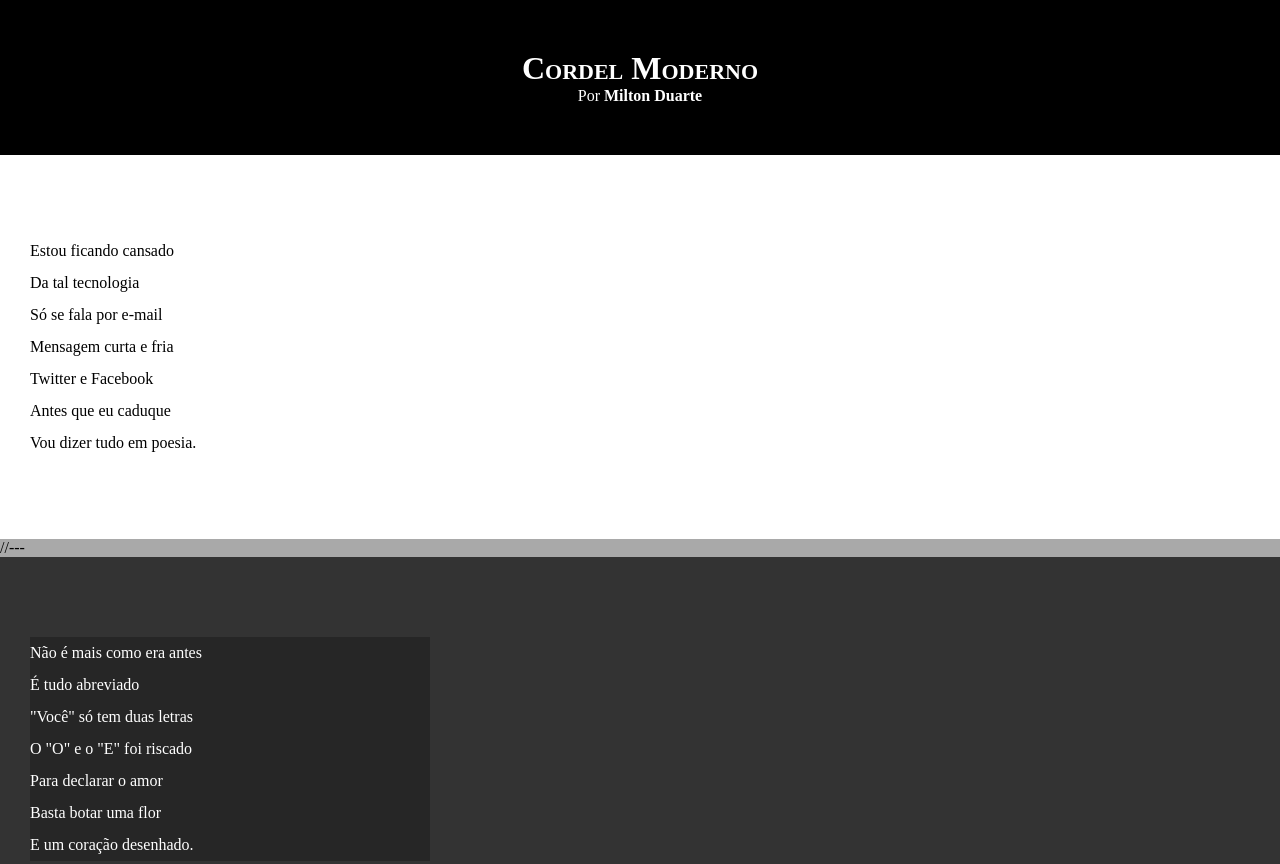
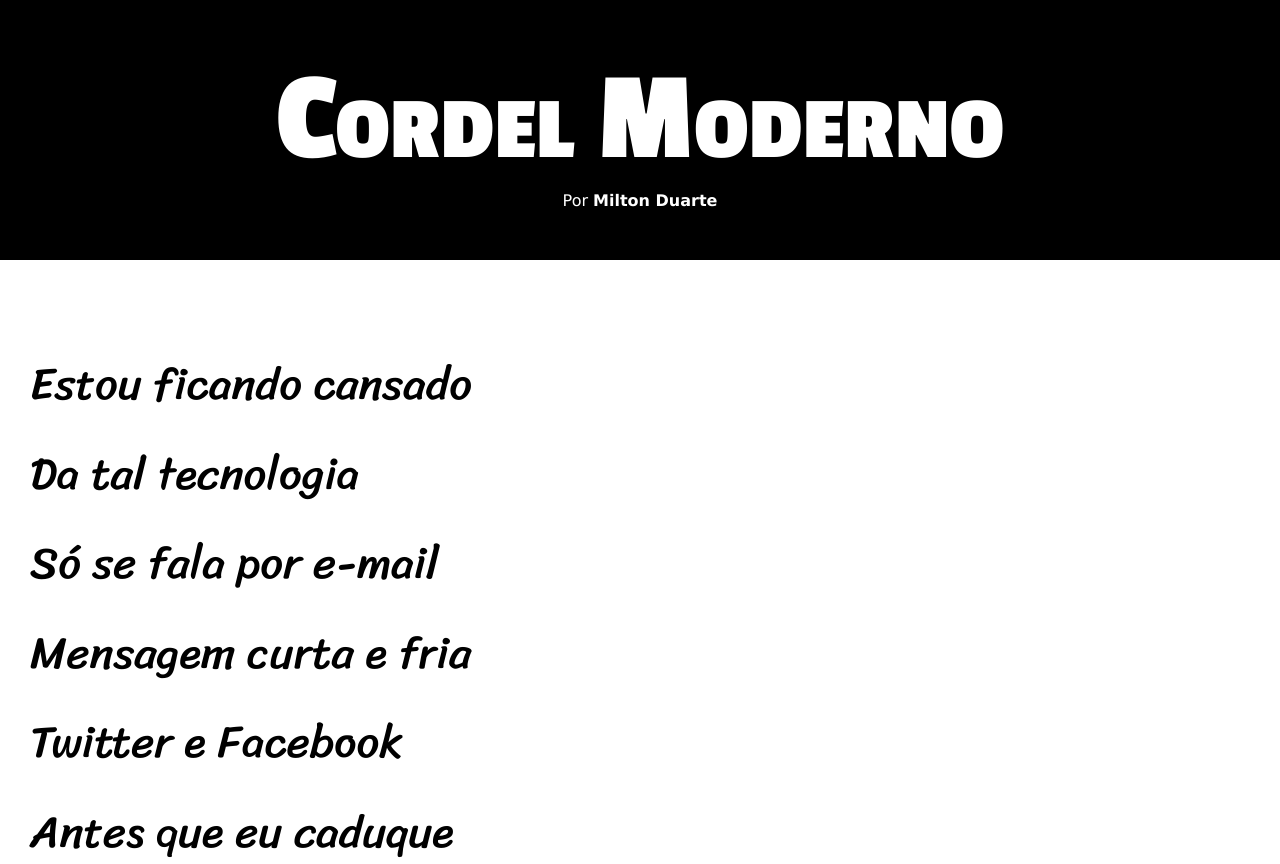
Before and after one commit to rafaelfernandesmaia/html-css, a plain HTML site: page desafios/desaf012/index.html in a window 1280 px wide. Shown: the top 864 px of the page. Drawn offline with Linux system fonts and the light colour scheme.

Commit message:
atualização de estilos desaf12

```diff
--- a/desafios/desaf012/estilo/style.css
+++ b/desafios/desaf012/estilo/style.css
@@ -1,13 +1,25 @@
 @charset "UTF-8";
+
+@import url('https://fonts.googleapis.com/css2?family=Passion+One:wght@400;700;900&display=swap');
+
+@import url('https://fonts.googleapis.com/css2?family=Sriracha&display=swap');
+
+:root {
+    --fonte1: Verdana, Geneva, Tahoma, sans-serif;
+    --fonte2: 'Passion One', cursive;
+    --fonte3: "Sriracha", cursive;
+}
 
 * {
     margin: 0px;
     padding: 0px;
+    font-size: 1em;
 }
 
 html, body {
     min-height: 100vh;
     background-color: darkgray;
+    font-family: var(--fonte1);
 }
 
 header {
@@ -19,6 +31,8 @@ header {
 header > h1 {
     padding-top: 50px;
     font-variant: small-caps;
+    font-family: var(--fonte2);
+    font-size: 10vw;
 }
 
 header > p {
@@ -40,6 +54,8 @@ section {
     padding-bottom: 10vh;
     line-height: 2em;
     padding-left: 30px;
+    font-family: var(--fonte3);
+    font-size: 3.5vw;
 }
 
 section.normal  {
@@ -53,7 +69,8 @@ section.imagem {
 }
 
 section.imagem > p {
-    width: 400px;
+    display: inline-block;
+    padding: 5px;
     background-color: rgba(0, 0, 0, 0.253);
 }
 
```
